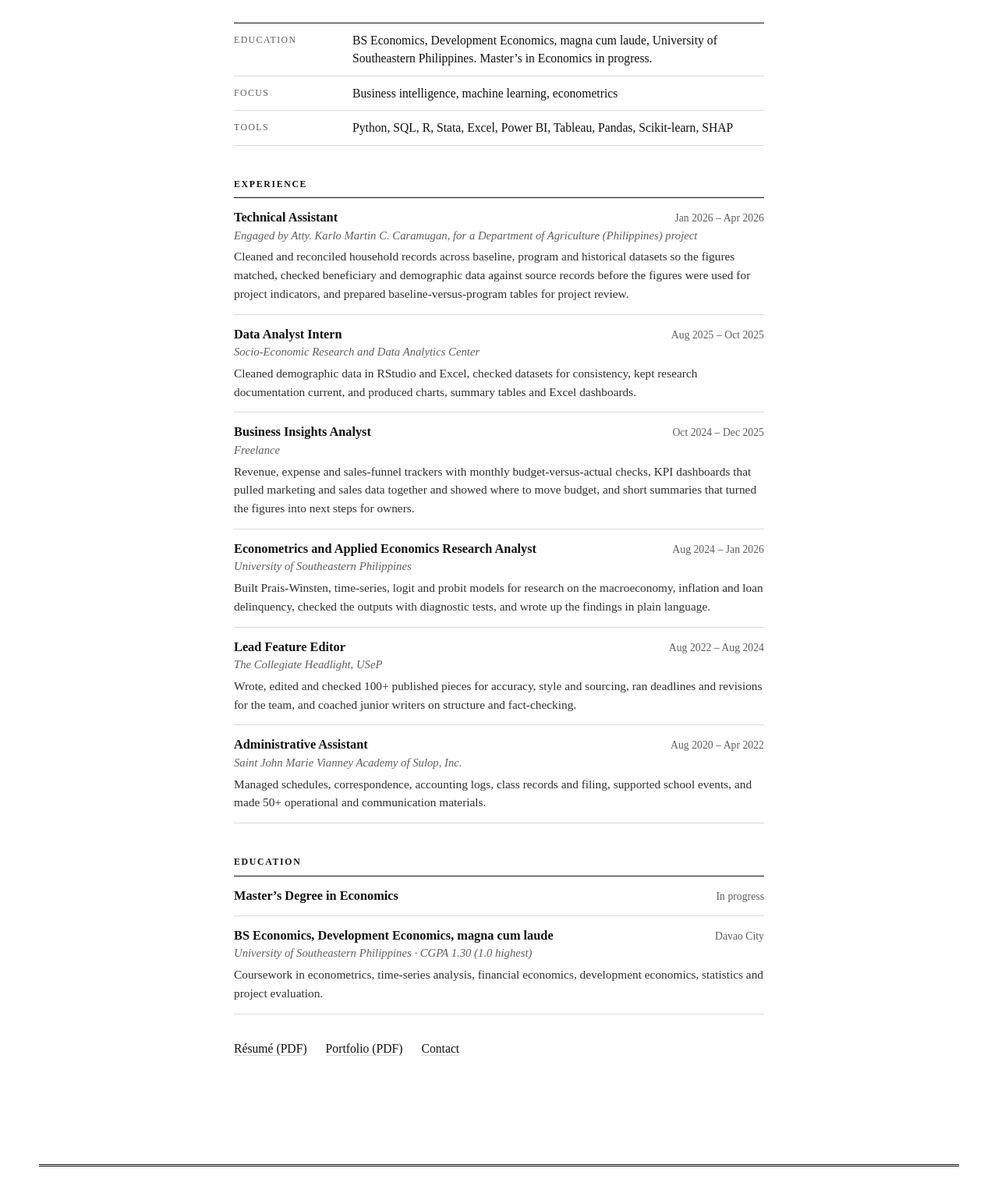
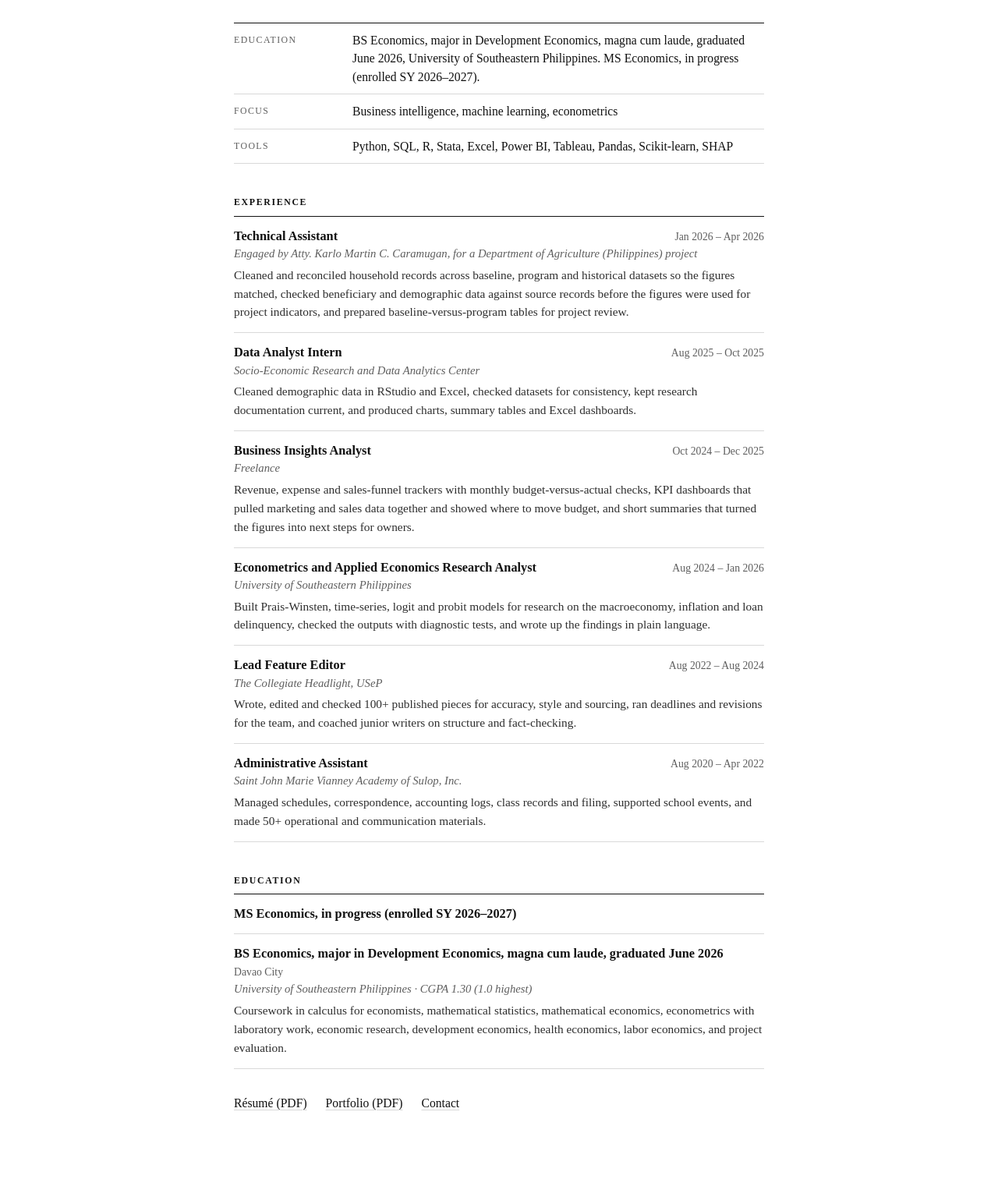
Before and after one commit to liancataytayjk-coder/liancataytayjk-coder.github.io, a plain HTML site: page about.html in a window 1280 px wide. Shown: the part 582-2094 px from the top of the page at 78% size. Drawn offline with Linux system fonts and the light colour scheme.

Commit message:
Correct education details from official transcript
Co-Authored-By: Claude Opus 5.5 <noreply@anthropic.com>
Claude-Session: https://claude.ai/code/session_01JYRCvEvee1Zgg8h4ZVXgSy

```diff
--- a/about.html
+++ b/about.html
@@ -50,7 +50,7 @@
         <p>Lately I&rsquo;m most interested in research and AI. Outside work I jog in the mornings and sing when I think no one is listening, sometimes on the same morning.</p>
         </div>
         <dl class="sheet-rows">
-          <div><dt>Education</dt><dd>BS Economics, Development Economics, magna cum laude, University of Southeastern Philippines. Master&rsquo;s in Economics in progress.</dd></div>
+          <div><dt>Education</dt><dd>BS Economics, major in Development Economics, magna cum laude, graduated June 2026, University of Southeastern Philippines. MS Economics, in progress (enrolled SY 2026&ndash;2027).</dd></div>
           <div><dt>Focus</dt><dd>Business intelligence, machine learning, econometrics</dd></div>
           <div><dt>Tools</dt><dd>Python, SQL, R, Stata, Excel, Power BI, Tableau, Pandas, Scikit-learn, SHAP</dd></div>
         </dl>
@@ -93,12 +93,12 @@
           <h2 class="sheet-label" id="edu-title">Education</h2>
           <ol class="entries">
           <li class="entry">
-            <div class="entry-line"><h3>Master&rsquo;s Degree in Economics</h3><span class="entry-date">In progress</span></div>
+            <div class="entry-line"><h3>MS Economics, in progress (enrolled SY 2026&ndash;2027)</h3><span class="entry-date"></span></div>
           </li>
           <li class="entry">
-            <div class="entry-line"><h3>BS Economics, Development Economics, magna cum laude</h3><span class="entry-date">Davao City</span></div>
+            <div class="entry-line"><h3>BS Economics, major in Development Economics, magna cum laude, graduated June 2026</h3><span class="entry-date">Davao City</span></div>
             <p class="entry-org">University of Southeastern Philippines &middot; CGPA 1.30 (1.0 highest)</p>
-            <p>Coursework in econometrics, time-series analysis, financial economics, development economics, statistics and project evaluation.</p>
+            <p>Coursework in calculus for economists, mathematical statistics, mathematical economics, econometrics with laboratory work, economic research, development economics, health economics, labor economics, and project evaluation.</p>
           </li>
           </ol>
         </section>
```
Also changed, not shown: _resume/resume.html (+3 -3 lines), portfolio.html (+2 -2 lines), 1 other file.
